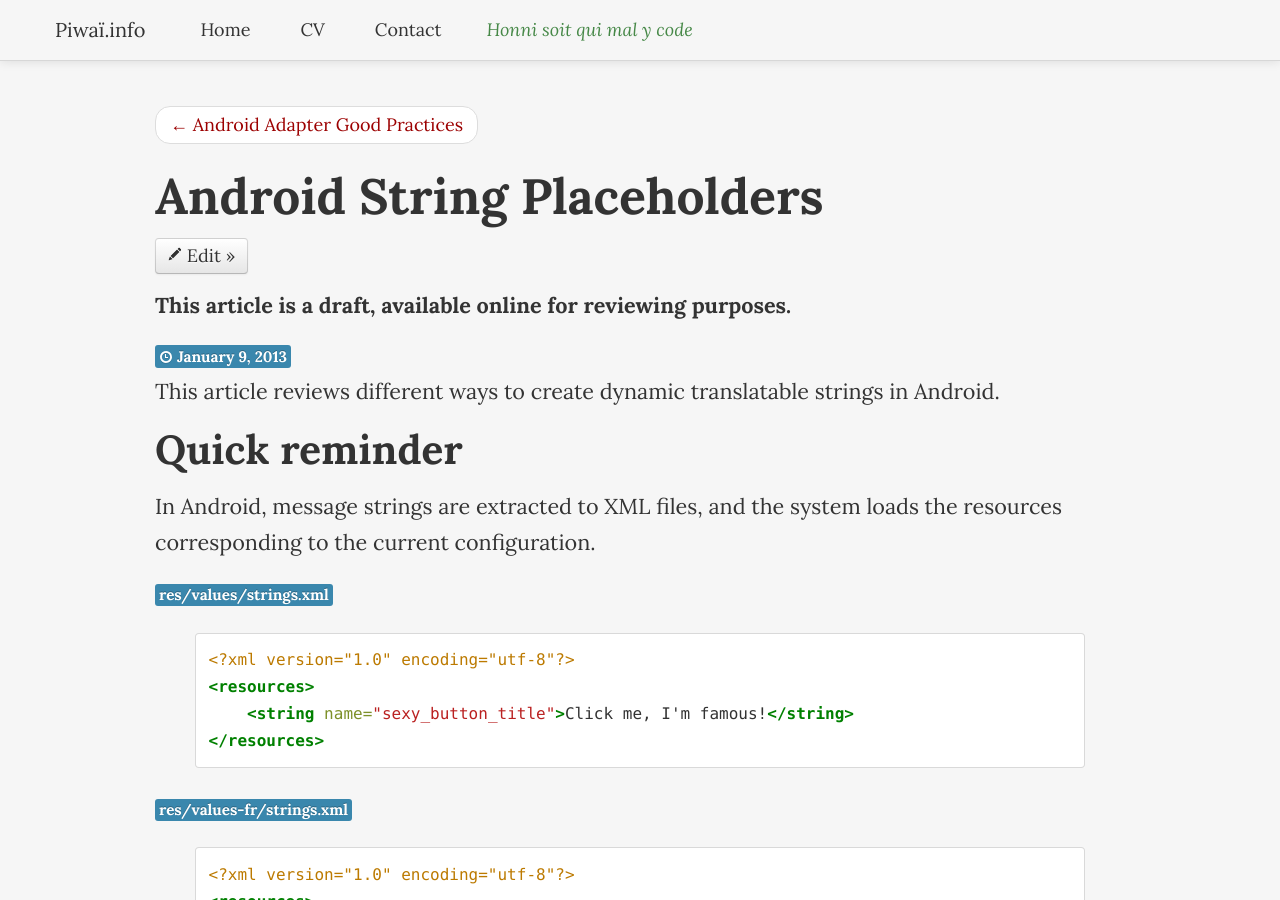
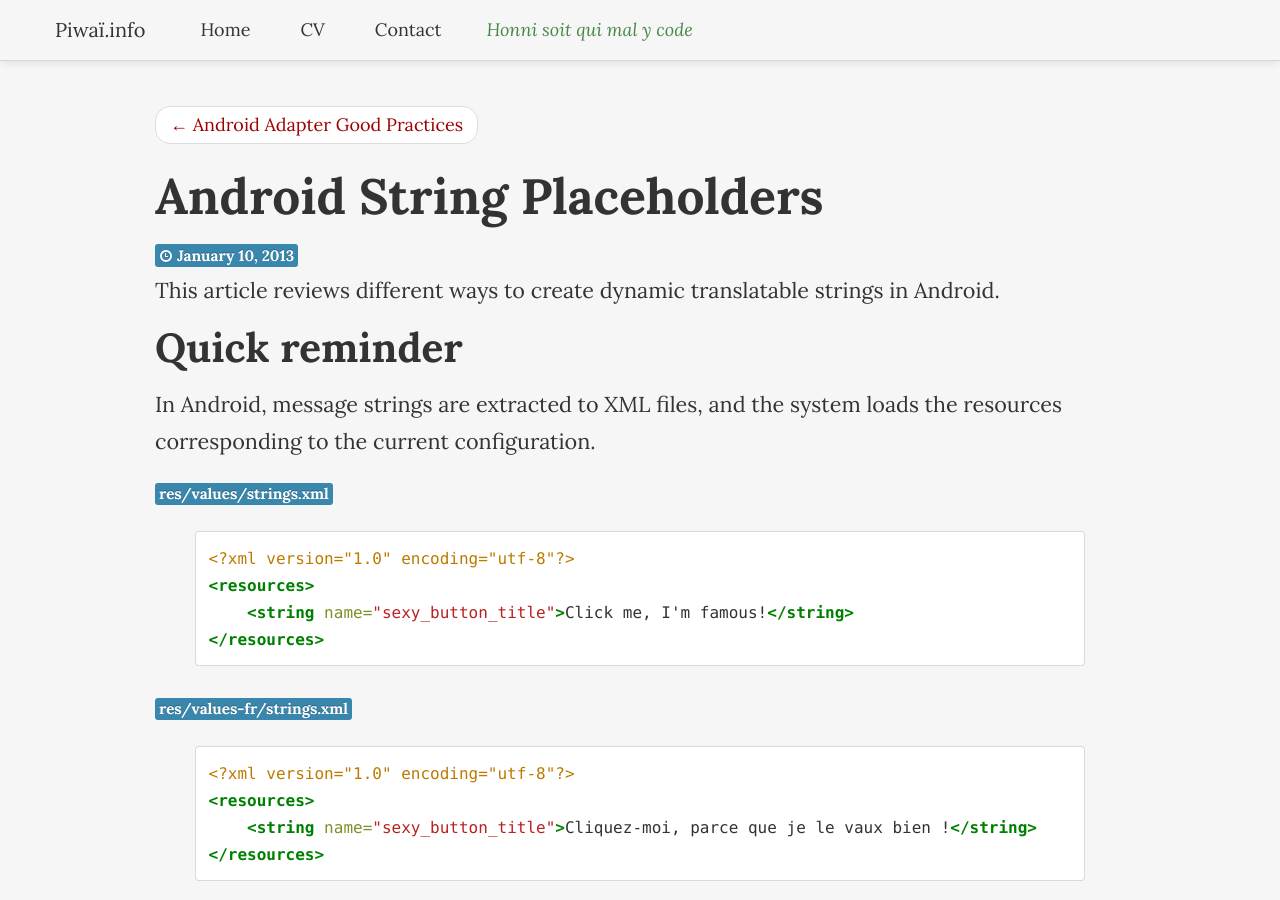
Before and after one commit to pyricau/pyricau.github.com, a Jekyll site: the page built from _posts/2013-01-10-android-string-placeholders.markdown, in a window 1280 px wide and 900 px high. Built offline with Jekyll 4.4.1, drawn with Linux system fonts in a browser that asks for light colours; Markdown is read by kramdown in place of the engine named in the settings.

Commit message:
publishing article

```diff
--- a/_posts/2013-01-09-android-string-placeholders.markdown
+++ b/_posts/2013-01-10-android-string-placeholders.markdown
@@ -1,9 +1,9 @@
 ---
 layout: post
 title: Android String Placeholders
-filename: 2013-01-09-android-string-placeholders.markdown
+filename: 2013-01-10-android-string-placeholders.markdown
 more: 1993
-draft: true
+draft: false
 
 ---
 
```
